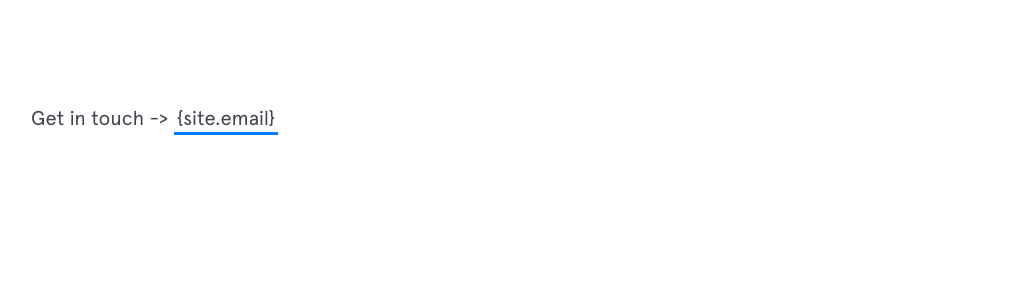
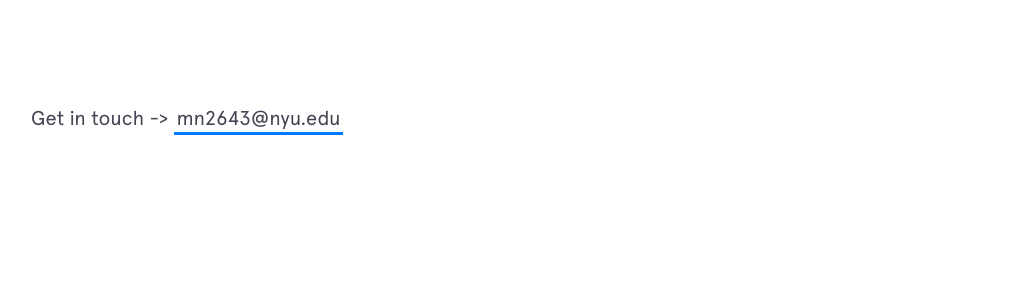
Before and after one commit to mohitnihalani/mohitnihalani.github.io, a Jekyll site: the page built from index.html, in a window 1280 px wide and 900 px high, scrolled down 443 px. Shown: the part 154-454 px from the top of the window, without its empty margins (69-1100 px from the left). Built offline with Jekyll 4.4.1, drawn with Linux system fonts in a browser that asks for light colours; nearby versions of some CDN libraries.

Commit message:
Changed email

```diff
--- a/_includes/intro.html
+++ b/_includes/intro.html
@@ -13,7 +13,7 @@
     <!-- <span class="emoji pointer"></span> -->
     <span> -> </span>
     <span>
-      <a href="mailto:mn2643@nyu.edu target="_blank" class="highlight-link">{site.email}</a>
+      <a href="mailto:mn2643@nyu.edu target="_blank" class="highlight-link">{{site.email}}</a>
     </span>
   </h3>
 </header>
```
